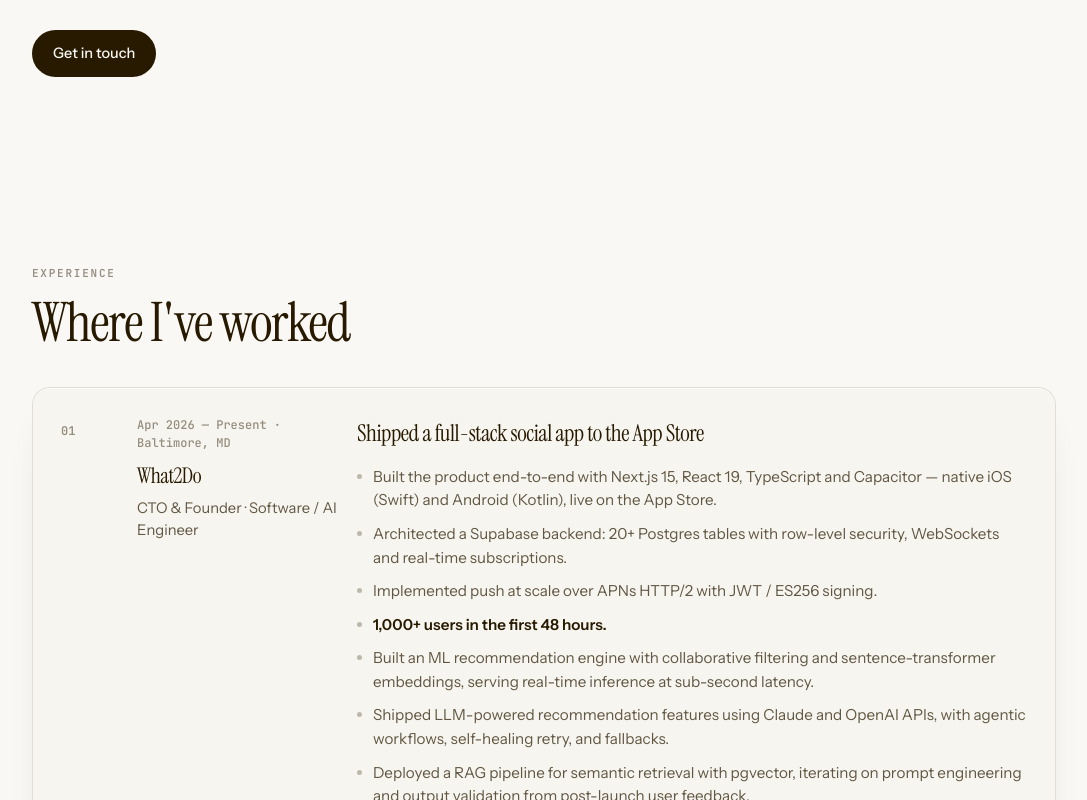
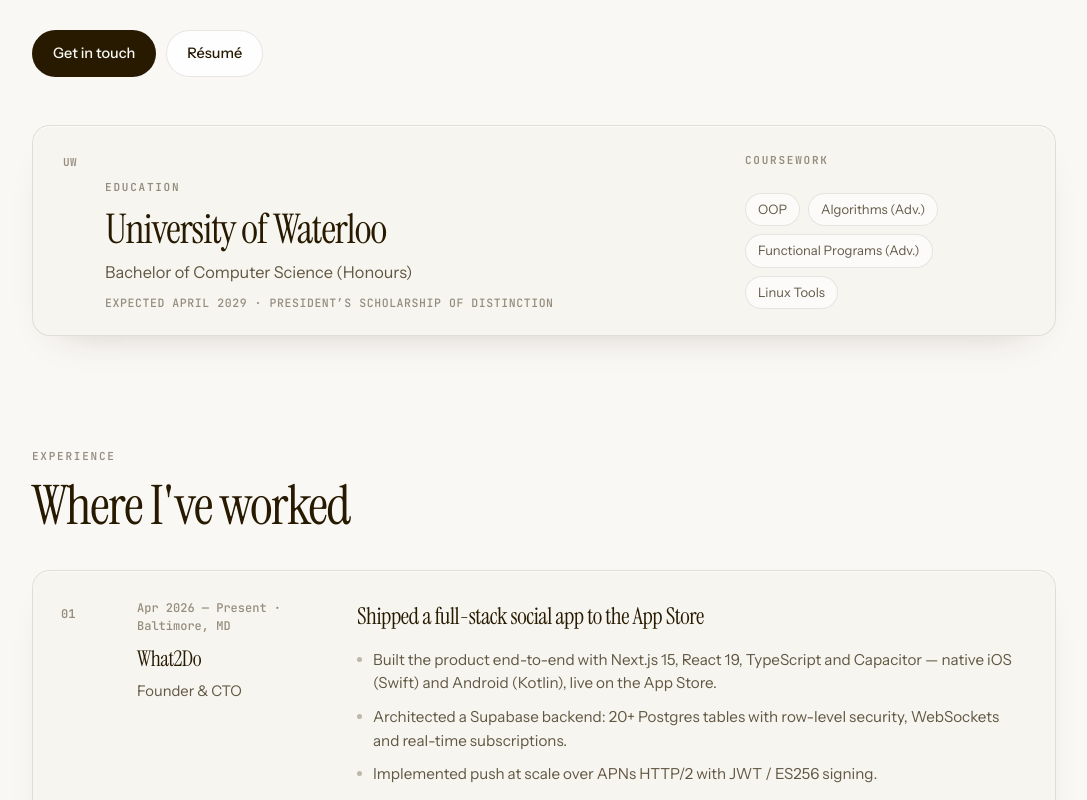
Before and after one commit to kj12354/kj12354.github.io, a React (Vite) app: page / in a window 1280 px wide. Shown: the part 1600-2400 px from the top of the page, without its empty margins (96-1183 px from the left). Built offline with nearby package versions, Linux system fonts and the light colour scheme.

Commit message:
Polish roles, education, and résumé download for a tighter portfolio.
Move school into a dedicated lockup, ship the résumé PDF, and stop project cards stretching to empty space.

Co-authored-by: Cursor <cursoragent@cursor.com>

```diff
--- a/index.html
+++ b/index.html
@@ -7,7 +7,7 @@
     <title>Krishnam Jhalani — Software Engineer</title>
     <meta
       name="description"
-      content="Krishnam Jhalani — Computer Science @ Waterloo. Founder, full-stack & ML engineer building production systems."
+      content="Krishnam Jhalani — Computer Science @ University of Waterloo. Founder, full-stack & ML engineer building production systems."
     />
     <link rel="preconnect" href="https://fonts.googleapis.com" />
     <link rel="preconnect" href="https://fonts.gstatic.com" crossorigin />
--- a/src/App.tsx
+++ b/src/App.tsx
@@ -1,6 +1,7 @@
 import Navbar from './components/Navbar';
 import Hero from './components/Hero';
 import Manifesto from './components/Manifesto';
+import Education from './components/Education';
 import Projects from './components/Projects';
 import Experience from './components/Experience';
 import Skills from './components/Skills';
@@ -15,6 +16,7 @@ function App() {
       <Navbar />
       <Hero />
       <Manifesto />
+      <Education />
       <Experience />
       <Projects />
       <Skills />
--- a/src/components/Contact.tsx
+++ b/src/components/Contact.tsx
@@ -18,7 +18,7 @@ const Contact = () => {
               <MailIcon />
               k2jhalani@uwaterloo.ca
             </a>
-            <a className="btn btn-ghost" href="resume.pdf" download>
+            <a className="btn btn-ghost" href="/resume.pdf" download="Krishnam_Jhalani_Resume.pdf">
               Résumé
             </a>
           </div>
--- /dev/null
+++ b/src/components/Education.tsx
@@ -0,0 +1,31 @@
+const courses = ['OOP', 'Algorithms (Adv.)', 'Functional Programs (Adv.)', 'Linux Tools'];
+
+const Education = () => {
+  return (
+    <section className="edu-section" id="education">
+      <div className="wrap">
+        <article className="edu-panel reveal">
+          <span className="query-num">UW</span>
+          <div className="edu-main">
+            <span className="section-label">Education</span>
+            <h2 className="edu-school">University of Waterloo</h2>
+            <p className="edu-degree">Bachelor of Computer Science (Honours)</p>
+            <p className="edu-meta">Expected April 2029 · President’s Scholarship of Distinction</p>
+          </div>
+          <div className="edu-courses">
+            <span className="section-label">Coursework</span>
+            <div className="chips">
+              {courses.map((c) => (
+                <span className="chip" key={c}>
+                  {c}
+                </span>
+              ))}
+            </div>
+          </div>
+        </article>
+      </div>
+    </section>
+  );
+};
+
+export default Education;
--- a/src/components/Experience.tsx
+++ b/src/components/Experience.tsx
@@ -15,7 +15,7 @@ const jobs: Job[] = [
     n: '01',
     date: 'Apr 2026 — Present · Baltimore, MD',
     company: 'What2Do',
-    role: 'CTO & Founder · Software / AI Engineer',
+    role: 'Founder & CTO',
     title: 'Shipped a full-stack social app to the App Store',
     points: [
       'Built the product end-to-end with Next.js 15, React 19, TypeScript and Capacitor — native iOS (Swift) and Android (Kotlin), live on the App Store.',
@@ -104,8 +104,8 @@ const jobs: Job[] = [
   {
     n: '06',
     date: 'Waterloo, ON',
-    company: 'WAT.ai — Weatherloo',
-    role: 'Member, 8–9 person applied ML research team',
+    company: 'WAT.ai',
+    role: 'Core member — Weatherloo',
     title: 'Weather forecasting models vs the GFS baseline',
     points: [
       'Built 48 regression models on ERA5/GFS data; reduced RMSE 5% vs GFS baseline across 35,000+ pairs.',
--- a/src/components/Hero.tsx
+++ b/src/components/Hero.tsx
@@ -88,7 +88,7 @@ const Hero = () => {
       </div>
 
       <div className="hero-dock">
-        <div className="building-chip">Waterloo · CS ’29</div>
+        <div className="building-chip">UWaterloo · CS</div>
       </div>
     </header>
   );
--- a/src/components/Manifesto.tsx
+++ b/src/components/Manifesto.tsx
@@ -16,9 +16,14 @@ const Manifesto = () => {
           <br />
           <em>Let's build.</em>
         </p>
-        <a className="btn btn-primary reveal" data-d="3" href="#contact">
-          Get in touch
-        </a>
+        <div className="manifesto-actions reveal" data-d="3">
+          <a className="btn btn-primary" href="#contact">
+            Get in touch
+          </a>
+          <a className="btn btn-ghost" href="/resume.pdf" download="Krishnam_Jhalani_Resume.pdf">
+            Résumé
+          </a>
+        </div>
       </div>
     </section>
   );
--- a/src/components/Navbar.tsx
+++ b/src/components/Navbar.tsx
@@ -57,7 +57,12 @@ const Navbar = () => {
               {l.label}
             </a>
           ))}
-          <a className="menu-cta" href="resume.pdf" download onClick={() => setOpen(false)}>
+          <a
+            className="menu-cta"
+            href="/resume.pdf"
+            download="Krishnam_Jhalani_Resume.pdf"
+            onClick={() => setOpen(false)}
+          >
             Résumé
           </a>
         </div>
--- a/src/components/Projects.tsx
+++ b/src/components/Projects.tsx
@@ -135,11 +135,11 @@ const projects: Project[] = [
     n: '12',
     name: 'Ember',
     kind: 'Voice-first journaling · iOS',
-    desc: 'A voice-first journaling iOS app that reflects a person’s growth back at them: speak → transcribe → a short warm reflection → saved to a local timeline. Growth callbacks resurface a past entry with an encouraging frame; a weekly check-in is a phone-call-style recap of consistency, streak, and themes. SwiftUI + SwiftData on iOS 17+, no backend or network. Voice recording, local persistence, notifications, and the call screen are real; transcription and reflections sit behind protocols so a live AI service can drop in. First launch seeds ~50 entries across 12 months so the timeline, streaks, and callbacks have something to show.',
+    desc: 'A voice-first journaling iOS app that reflects a person’s growth back at them: speak → transcribe → a short warm reflection → saved to a local timeline. Growth callbacks resurface a past entry with an encouraging frame; a weekly check-in is a phone-call-style recap of consistency, streak, and themes. SwiftUI + SwiftData on iOS 17+. Voice recording, local persistence, notifications, and the call screen are real; transcription and reflections sit behind protocols so a live AI service can drop in. First launch seeds ~50 entries across 12 months so the timeline, streaks, and callbacks have something to show.',
     metrics: [
       { v: 'iOS 17+', k: 'SwiftUI + SwiftData' },
       { v: '~50', k: 'Seeded entries' },
-      { v: 'Local', k: 'No backend' },
+      { v: '3.2s', k: 'Speak → save' },
     ],
     tags: ['Swift', 'SwiftUI', 'SwiftData', 'iOS', 'AVFoundation'],
     github: 'https://github.com/kj12354/ember',
--- a/src/components/Skills.tsx
+++ b/src/components/Skills.tsx
@@ -55,18 +55,6 @@ const categories: SkillCat[] = [
     ix: '10',
     chips: ['AWS Solutions Architect', 'Google Data Analytics', 'CKAD'],
   },
-  {
-    name: 'Education',
-    ix: '11',
-    chips: [
-      "BCS Honours, Waterloo · '29",
-      "President's Scholarship of Distinction",
-      'OOP',
-      'Algorithms (Adv.)',
-      'Functional Programs (Adv.)',
-      'Linux Tools',
-    ],
-  },
 ];
 
 const Skills = () => {
--- a/src/index.css
+++ b/src/index.css
@@ -359,7 +359,7 @@ button { font: inherit; background: none; border: 0; color: inherit; }
 
 /* ---------- Manifesto ---------- */
 .manifesto {
-  padding: 120px 0 100px;
+  padding: 120px 0 48px;
   background: var(--bg);
 }
 .manifesto-lead {
@@ -372,6 +372,60 @@ button { font: inherit; background: none; border: 0; color: inherit; }
   color: var(--ink);
 }
 .manifesto-lead em { font-style: italic; }
+.edu-section {
+  padding: 0 0 24px;
+  background: var(--bg);
+}
+.edu-panel {
+  display: grid;
+  grid-template-columns: auto 1fr minmax(220px, 280px);
+  gap: 8px 28px;
+  align-items: end;
+  border: 1px solid var(--line);
+  border-radius: 18px;
+  background: var(--card);
+  padding: 26px 30px 24px;
+  box-shadow: var(--shadow-card);
+}
+.edu-panel .query-num {
+  align-self: start;
+  padding-top: 2px;
+  color: var(--ink-mute);
+}
+.edu-school {
+  font-family: var(--font-display);
+  font-weight: 400;
+  font-size: clamp(1.85rem, 3.4vw, 2.55rem);
+  letter-spacing: -0.025em;
+  line-height: 1.08;
+  margin-top: 8px;
+}
+.edu-degree {
+  color: var(--ink-soft);
+  font-size: 1.02rem;
+  margin-top: 8px;
+}
+.edu-meta {
+  font-family: var(--font-mono);
+  font-size: 11.5px;
+  color: var(--ink-mute);
+  letter-spacing: 0.05em;
+  text-transform: uppercase;
+  margin-top: 10px;
+}
+.edu-courses {
+  display: flex;
+  flex-direction: column;
+  gap: 12px;
+  padding-bottom: 2px;
+}
+@media (max-width: 760px) {
+  .edu-panel {
+    grid-template-columns: 1fr;
+    gap: 16px;
+  }
+}
+
 .manifesto-punch {
   font-family: var(--font-display);
   font-size: clamp(2.1rem, 5.4vw, 3.4rem);
@@ -380,6 +434,7 @@ button { font: inherit; background: none; border: 0; color: inherit; }
   margin: 48px 0 36px;
 }
 .manifesto-punch em { font-style: italic; }
+.manifesto-actions { display: flex; flex-wrap: wrap; gap: 10px; }
 
 /* ---------- Sections ---------- */
 .section { padding: 88px 0; }
@@ -403,18 +458,24 @@ button { font: inherit; background: none; border: 0; color: inherit; }
 }
 
 /* ---------- Cards / projects ---------- */
-.proj-grid { display: grid; grid-template-columns: repeat(2, 1fr); gap: 14px; margin-top: 14px; }
+.proj-grid {
+  display: grid;
+  grid-template-columns: repeat(2, 1fr);
+  gap: 14px;
+  margin-top: 14px;
+  align-items: start;
+}
 .card {
   position: relative;
   border: 1px solid var(--line);
   border-radius: 18px;
   background: var(--card);
-  padding: 26px;
+  padding: 22px 24px 20px;
   overflow: hidden;
   transition: transform 0.35s var(--ease), border-color 0.35s, background 0.35s;
   box-shadow: var(--shadow-card);
-  display: flex;
-  flex-direction: column;
+  align-self: start;
+  height: fit-content;
 }
 .card:hover { transform: translateY(-3px); border-color: var(--line-strong); }
 .card.featured {
@@ -472,7 +533,7 @@ button { font: inherit; background: none; border: 0; color: inherit; }
 }
 .award svg { width: 13px; height: 13px; }
 
-.proj-metrics { display: flex; gap: 28px; margin: 22px 0 0; flex-wrap: wrap; }
+.proj-metrics { display: flex; gap: 28px; margin: 16px 0 0; flex-wrap: wrap; }
 .feat-side .proj-metrics { flex-direction: column; gap: 22px; margin-top: 8px; }
 .pm .v {
   font-family: var(--font-display);
@@ -488,7 +549,7 @@ button { font: inherit; background: none; border: 0; color: inherit; }
   margin-top: 3px;
 }
 
-.tags { display: flex; flex-wrap: wrap; gap: 7px; margin-top: 22px; padding-top: 18px; border-top: 1px solid var(--line); }
+.tags { display: flex; flex-wrap: wrap; gap: 7px; margin-top: 16px; padding-top: 14px; border-top: 1px solid var(--line); }
 .tag {
   font-family: var(--font-mono);
   font-size: 11px;
```
Also changed, not shown: 1 other file (tests, documents, lock files or other folders).
